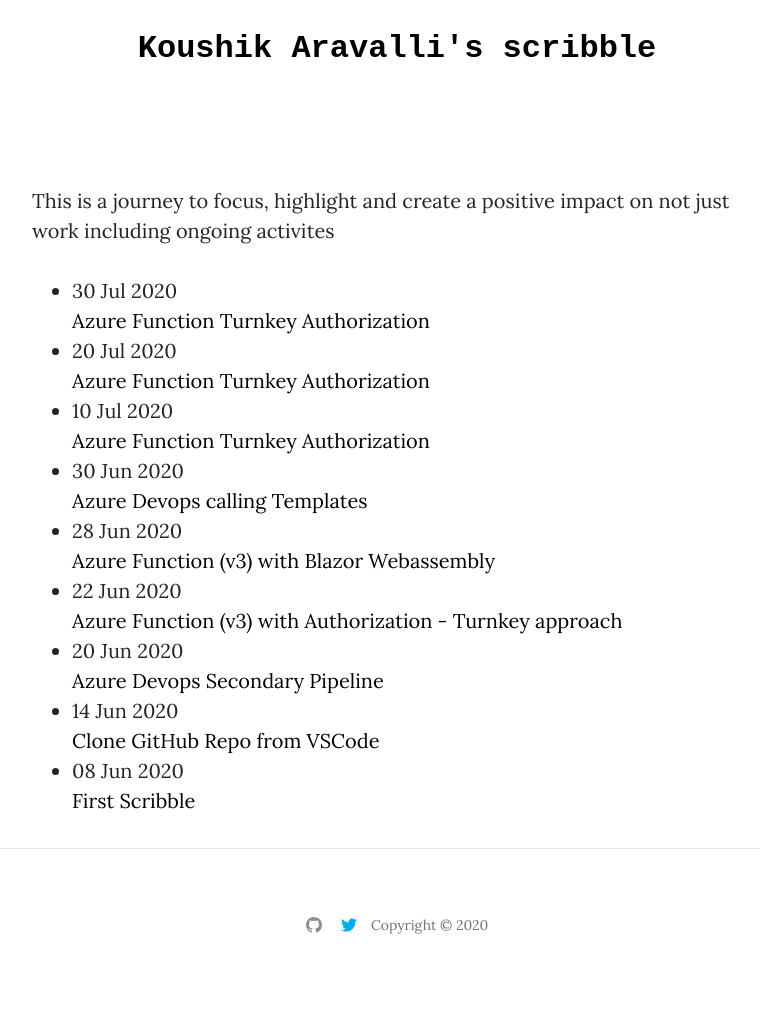
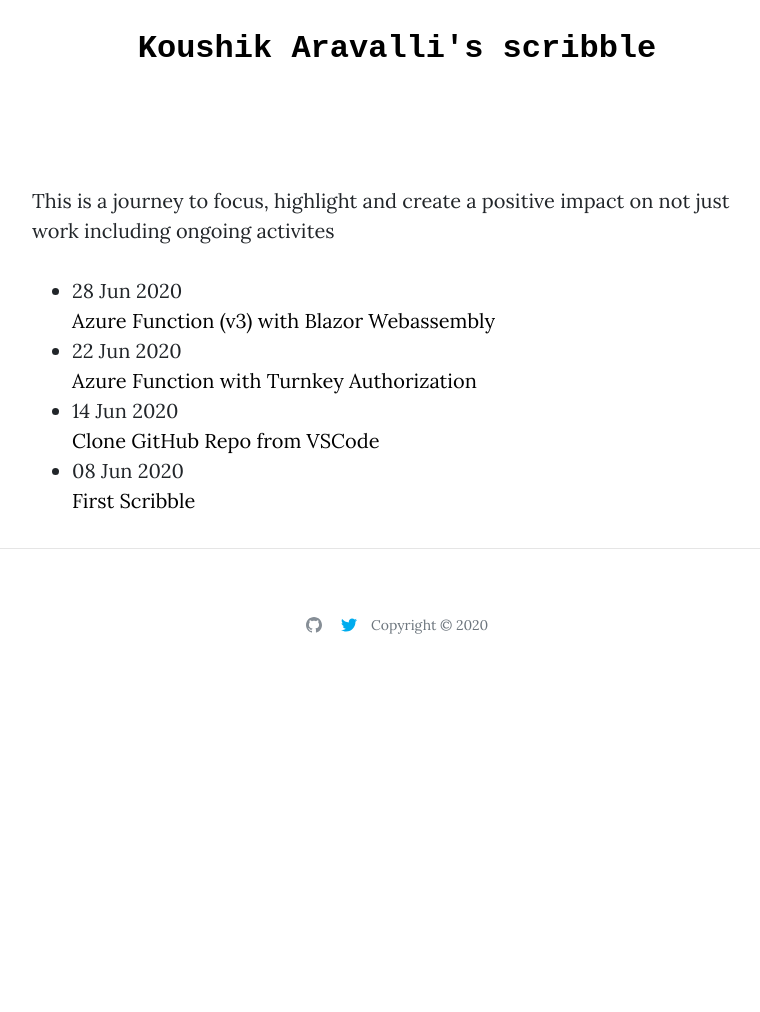
Before and after one commit to koushik-aravalli/koushik-aravalli.github.io, a Jekyll site: the page built from index.md, in a window 1280 px wide. Shown: the whole page, without its empty margins (243-1003 px from the left). Built offline with Jekyll 4.4.1, drawn with Linux system fonts in a browser that asks for light colours; after the commit the page ends 900 px from its top, so only the background shows below that.

Commit message:
functionapp-turn key post

````diff
--- a/_posts/2020-06-20-AzureDevopsYaml-secondarypipeline.md
+++ /dev/null
@@ -1,8 +0,0 @@
----
-layout: post
-title: Azure Devops Secondary Pipeline
----
-<!-- Post Content -->
-
-<div class="container">
-</div>
--- a/_posts/2020-06-22-AzureFunction-v3-Authorization.md
+++ b/_posts/2020-06-22-AzureFunction-v3-Authorization.md
@@ -1,9 +1,10 @@
 ---
 layout: post
-title: Azure Function (v3) with Authorization - Turnkey approach
+title: Azure Function with Turnkey Authorization
 ---
 <!-- Post Content -->
 
+<br/>
 
 ## Working with Azure Functions as typical API
 
@@ -18,7 +19,7 @@
 ![](/assets/Authroized-AzFunction.jpg)
 
 ## Turn Key solution
-Within [Azure docs](https://docs.microsoft.com/en-us/azure/app-service/app-service-authentication-how-to), highlights the usage of Turn-Key approach to address the Authorization issue.
+Within __[Azure docs](https://docs.microsoft.com/en-us/azure/app-service/app-service-authentication-how-to)__, highlights the usage of Turn-Key approach to address the Authorization issue.
 
 Here is the prerequisite:
 
@@ -47,7 +48,7 @@
 
 ## V3 of Azure Function: What does it mean?
 
-It is almost a day in day out work to write, publish and deploy APIs as developers and architects (yes they do write code). .NET Core is a norm, if you do not believe it look in the [stackoverflow's statistics](https://insights.stackoverflow.com/survey/2019#technology-_-other-frameworks-libraries-and-tools).
+It is almost a day in day out work to write, publish and deploy APIs as developers and architects (yes they do write code). .NET Core is a norm, if you do not believe it look in the __[stackoverflow's statistics](https://insights.stackoverflow.com/survey/2019#technology-_-other-frameworks-libraries-and-tools)__.
 
 Azure Function with the .NET core starting from V2 version supports Dependency Injection. And V3, launched in September 2019, is implemented with .NET 3.1
 
@@ -57,7 +58,7 @@
 So where do we start...
 
 ### For the prerequisites
-[Azure Docs](https://docs.microsoft.com/en-us/azure/app-service/configure-authentication-provider-aad) provides details on how to create Authentication on an App Service.
+__[Azure Docs](https://docs.microsoft.com/en-us/azure/app-service/configure-authentication-provider-aad)__ provides details on how to create Authentication on an App Service.
 
 In this example Azure Function 'its-authenticated' is deployed in 'pass-workload' resource group.
 
@@ -122,11 +126,12 @@
 
   }
 ```
-  _Note: httpclient is initialized with default authorization headers as the incoming accesstoken._
+  _Note: HttpClient is initialized with default authorization headers as the incoming accesstoken._
 
   ```
     _client.DefaultRequestHeaders.Authorization = new AuthenticationHeaderValue("Bearer", accessToken);
   ```
+
 #### Get Group Memberships of the current user context
 
 Again using AzureAD graph API get all group membership that the user context has.
@@ -148,19 +153,21 @@
 
     }
    ```
+
 #### Finally check if the list has valid Authorized group
 
-    Use Linq or normal conditional loop
-    ```
-      foreach (JsonElement arrayElement in valueElement.EnumerateArray())
-      {
-          if (arrayElement.GetString() == AuthorizedGroupObjectId)
-          {
-              authorizedGroupFound = true;
-              break;
-          }
-      }
-    ```
+Use LINQ or normal conditional loop
+
+  ```
+    foreach (JsonElement arrayElement in valueElement.EnumerateArray())
+    {
+        if (arrayElement.GetString() == AuthorizedGroupObjectId)
+        {
+            authorizedGroupFound = true;
+            break;
+        }
+    }
+  ```
 
 
-That's it.. ;) ... Hope that give a starting point.. Here is the [repo](https://github.com/koushik-aravalli/functionapp-dotnetcore) for reference
+That's it.. ;) ... Hope that gives a starting point to secure Azure FunctionApp.. Here is the __[repo](https://github.com/koushik-aravalli/functionapp-dotnetcore)__ for reference
--- a/_posts/2020-06-30-AzureDevopsYaml-template.md
+++ /dev/null
@@ -1,8 +0,0 @@
----
-layout: post
-title: Azure Devops calling Templates
----
-<!-- Post Content -->
-
-<div class="container">
-</div>
--- a/_posts/2020-07-10-AzureFunction-Authorization-Turnkey.md
+++ /dev/null
@@ -1,8 +0,0 @@
----
-layout: post
-title: Azure Function Turnkey Authorization
----
-<!-- Post Content -->
-
-<div class="container">
-</div>
--- a/_posts/2020-07-20-AzureDevops-Extension.md
+++ /dev/null
@@ -1,8 +0,0 @@
----
-layout: post
-title: Azure Function Turnkey Authorization
----
-<!-- Post Content -->
-
-<div class="container">
-</div>
--- a/_posts/2020-07-30-AzureDevops-Extension-Nuget.md
+++ /dev/null
@@ -1,8 +0,0 @@
----
-layout: post
-title: Azure Function Turnkey Authorization
----
-<!-- Post Content -->
-
-<div class="container">
-</div>
````
Also changed, not shown: other parts of _posts/2020-06-22-AzureFunction-v3-Authorization.md (+6 -3 lines), _posts/2020-06-14-github-vscode-error.md (+2 -2 lines).
